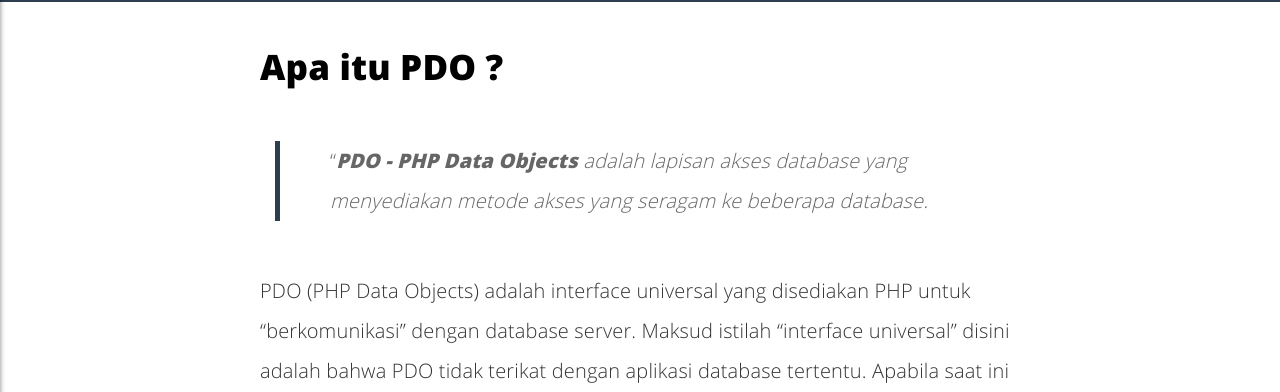
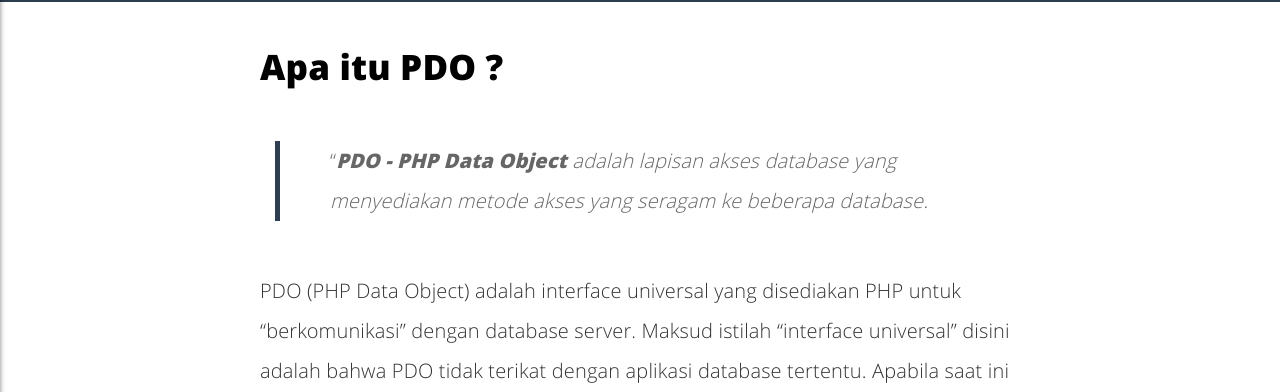
Before and after one commit to sgnzst/sgnzst.github.io, a Jekyll site: the page built from _posts/2018/10/2018-10-26-berkenalan-dengan-pdo-di-php.md, in a window 1280 px wide and 900 px high, scrolled down 785 px. Shown: the part 113-505 px from the top of the window. Built offline with Jekyll 4.4.1, drawn with Linux system fonts in a browser that asks for light colours; comment, search, counter and statistics services are not loaded; some of the changed text lies outside the part shown.

Commit message:
modified blog 26 oct 2018

```diff
--- a/_posts/2018/10/2018-10-26-berkenalan-dengan-pdo-di-php.md
+++ b/_posts/2018/10/2018-10-26-berkenalan-dengan-pdo-di-php.md
@@ -12,9 +12,9 @@ twitter_text:
 ---
 
 ## Apa itu PDO ?
-> "***PDO - PHP Data Objects*** *adalah lapisan akses database yang menyediakan metode akses yang seragam ke beberapa database.*
+> "***PDO - PHP Data Object*** *adalah lapisan akses database yang menyediakan metode akses yang seragam ke beberapa database.*
 
-PDO (PHP Data Objects) adalah interface universal yang disediakan PHP untuk “berkomunikasi” dengan database server. Maksud istilah “interface universal” disini adalah bahwa PDO tidak terikat dengan aplikasi database tertentu. Apabila saat ini kita menggunakan database MySQL dan dikemudian hari ingin bermigrasi menggunakan PostgreSQL, kita hanya tinggal mengganti cara pemanggilan awal PDO dan seluruh kode program yang ada bisa langsung digunakan untuk database baru.
+PDO (PHP Data Object) adalah interface universal yang disediakan PHP untuk “berkomunikasi” dengan database server. Maksud istilah “interface universal” disini adalah bahwa PDO tidak terikat dengan aplikasi database tertentu. Apabila saat ini kita menggunakan database MySQL dan dikemudian hari ingin bermigrasi menggunakan PostgreSQL, kita hanya tinggal mengganti cara pemanggilan awal PDO dan seluruh kode program yang ada bisa langsung digunakan untuk database baru.
 
 Kondisi ini berbeda jika menggunakan mysql extension atau mysqli extension. Kedua extension ini hanya bisa bekerja dengan database MySQL. Karena alasan inilah banyak sebaiknya kita mulai beralih menggunakan PDO dibandingkan mysqli.
 
```
Also changed, not shown: other parts of _posts/2018/10/2018-10-26-berkenalan-dengan-pdo-di-php.md (+1 -1 lines).
